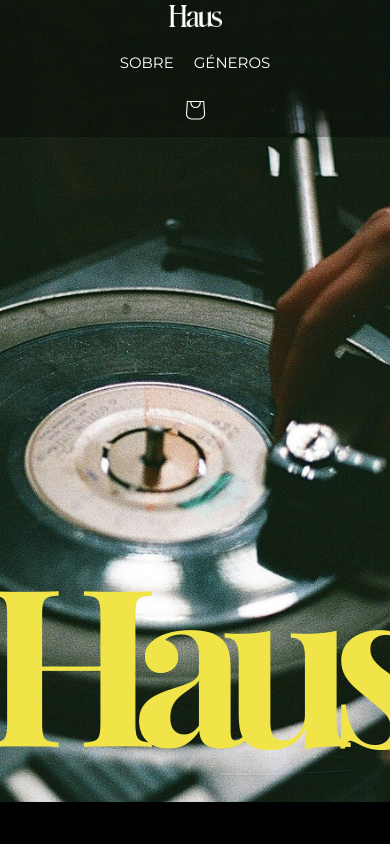
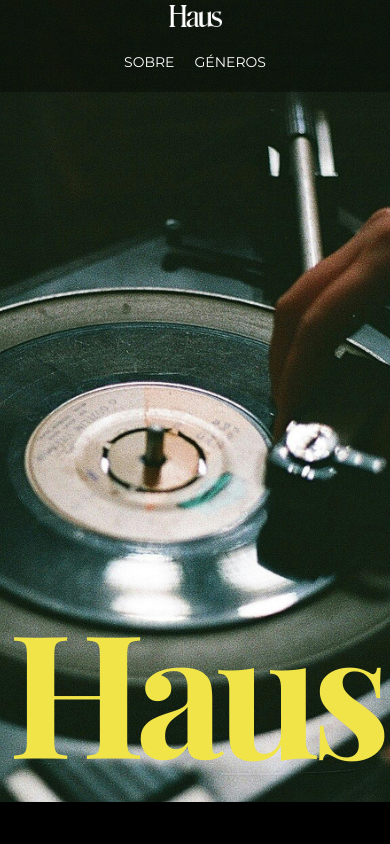
Before and after one commit to tsilva00/Proyecto-Final---Vinyl, a plain HTML site: page index.html in a window 390 px wide. Shown: the top 844 px of the page. Drawn offline with nearby package versions, Linux system fonts and the light colour scheme; a web font is replaced by a local one.

Commit message:
:fix: last changes

```diff
--- a/css/style.css
+++ b/css/style.css
@@ -14,7 +14,7 @@ body {
 
     flex-direction: column;
     min-height: 100vh;
-    width: 100vw;
+    width: 100%;
     margin: 0;
 }
 
@@ -25,7 +25,7 @@ body {
 }
 
 .main {
-    width: 100vw;
+    width: 100%;
     overflow: auto;
 }
 
@@ -58,6 +58,12 @@ body {
     text-decoration: none;
     text-transform: uppercase;
     font-family: var(--font-3);
+    font-size: .875rem;
+    transition: all .3s ease;
+}
+.header__a:hover {
+    transform: scale(1.125);
+    color: #F0E448;
     font-size: .9375rem;
 }
 
@@ -69,12 +75,6 @@ body {
 
 .header__img:hover {
     transform: translateY(-0.3125rem);
-}
-
-.header__icon {
-    color: #fff;
-    width: 2.75rem;
-    margin-left: 5rem;
 }
 
 /* MAIN */
@@ -477,11 +477,6 @@ p.sobre__p {
         margin-top: .625rem;
     }
 
-    .header__icon {
-        order: 3;
-        margin-left: 0;
-    }
-
     .header {
         flex-direction: column;
         justify-content: center;
@@ -491,8 +486,9 @@ p.sobre__p {
     .banner__h1 {
         position: absolute;
         bottom: 0;
-        font-size: 13.75rem;
+        font-size: 10.75rem;
         margin: 0;
+        letter-spacing: -0.5625rem;
     }
 
     .sobre {
@@ -504,6 +500,11 @@ p.sobre__p {
         flex-direction: column;
         justify-content: center;
         align-items: center;
+        padding: 0;
+    }
+
+    .sobre__h1 {
+        font-size: 2.2rem;
     }
 
     p.sobre__p {
@@ -540,6 +541,15 @@ p.sobre__p {
         opacity: .4;
         width: 18.75rem;
         cursor: pointer;
+    }
+
+    .popup__div {
+        width: 90vw;
+    }
+
+    .popup__p {
+        height: 50vh;
+        overflow: scroll;
     }
 
     /* footer */
--- a/index.html
+++ b/index.html
@@ -4,7 +4,7 @@
 <head>
     <meta charset="UTF-8">
     <meta name="viewport" content="width=device-width, initial-scale=1.0">
-    <meta name="description" content="This is the meta description of the webpage. It provides a brief summary of the content.">
+    <meta name="description" content="Haus Vinilos es una pagina web para conocer a mi coleccion">
 
     <title>HAUS</title>
 
@@ -30,19 +30,13 @@
 <body>
     <!-- HEADER -->
     <header class="header">
+        <img src="./assets/img/Haus-Logo-White.webp" alt="" class="header__img">
         <nav class="header__nav">
             <ul class="header__ul">
                 <li class="header__li"><a href="#sobre" class="header__a">Sobre</a></li>
                 <li class="header__li"><a href="#generos" class="header__a">Géneros</a></li>
             </ul>
         </nav>
-        <img src="./assets/img/Haus-Logo-White.webp" alt="" class="header__img">
-            <svg class="header__icon icon-cart-empty" aria-hidden="true" focusable="false"
-                xmlns="http://www.w3.org/2000/svg" viewBox="0 0 40 40" fill="none">
-                <path
-                    d="m15.75 11.8h-3.16l-.77 11.6a5 5 0 0 0 4.99 5.34h7.38a5 5 0 0 0 4.99-5.33l-.78-11.61zm0 1h-2.22l-.71 10.67a4 4 0 0 0 3.99 4.27h7.38a4 4 0 0 0 4-4.27l-.72-10.67h-2.22v.63a4.75 4.75 0 1 1 -9.5 0zm8.5 0h-7.5v.63a3.75 3.75 0 1 0 7.5 0z"
-                    fill="currentColor" fill-rule="evenodd"></path>
-            </svg>
     </header>
 
     <!-- MAIN -->
--- a/js/script.js
+++ b/js/script.js
@@ -333,7 +333,7 @@ var grooves = [{
   artist: "Thee Sacred Souls",
   img: "./assets/img/Organic-Grooves/THEE-SACRED-SOULS_thee-sacred-souls.webp",
   audio: "./assets/Audio/Organic-Grooves/THEE-SACRED-SOULS_thee-sacred-souls.mp3",
-  about: "For Thee Sacred Souls, the first time is often the charm. The band’s first club dates led to a record deal with the revered Daptone label; their first singles racked up more than ten million streams in a year and garnered attention from Billboard, Rolling Stone, and KCRW; and their first fans included the likes of Gary Clark Jr., The Black Pumas, Princess Nokia, and Timbaland.",
+  about: "Para Thee Sacred Souls, la primera vez suele ser la vencida. Las primeras fechas en clubes de la banda llevaron a un contrato discográfico con el venerado sello Daptone; sus primeros sencillos acumularon más de diez millones de reproducciones en un año y atrajeron la atención de Billboard, Rolling Stone y KCRW; y sus primeros fanáticos incluyeron a personas como Gary Clark Jr., The Black Pumas, Princess Nokia y Timbaland.",
   genre: "Organic Grooves"
 },
 {
```
